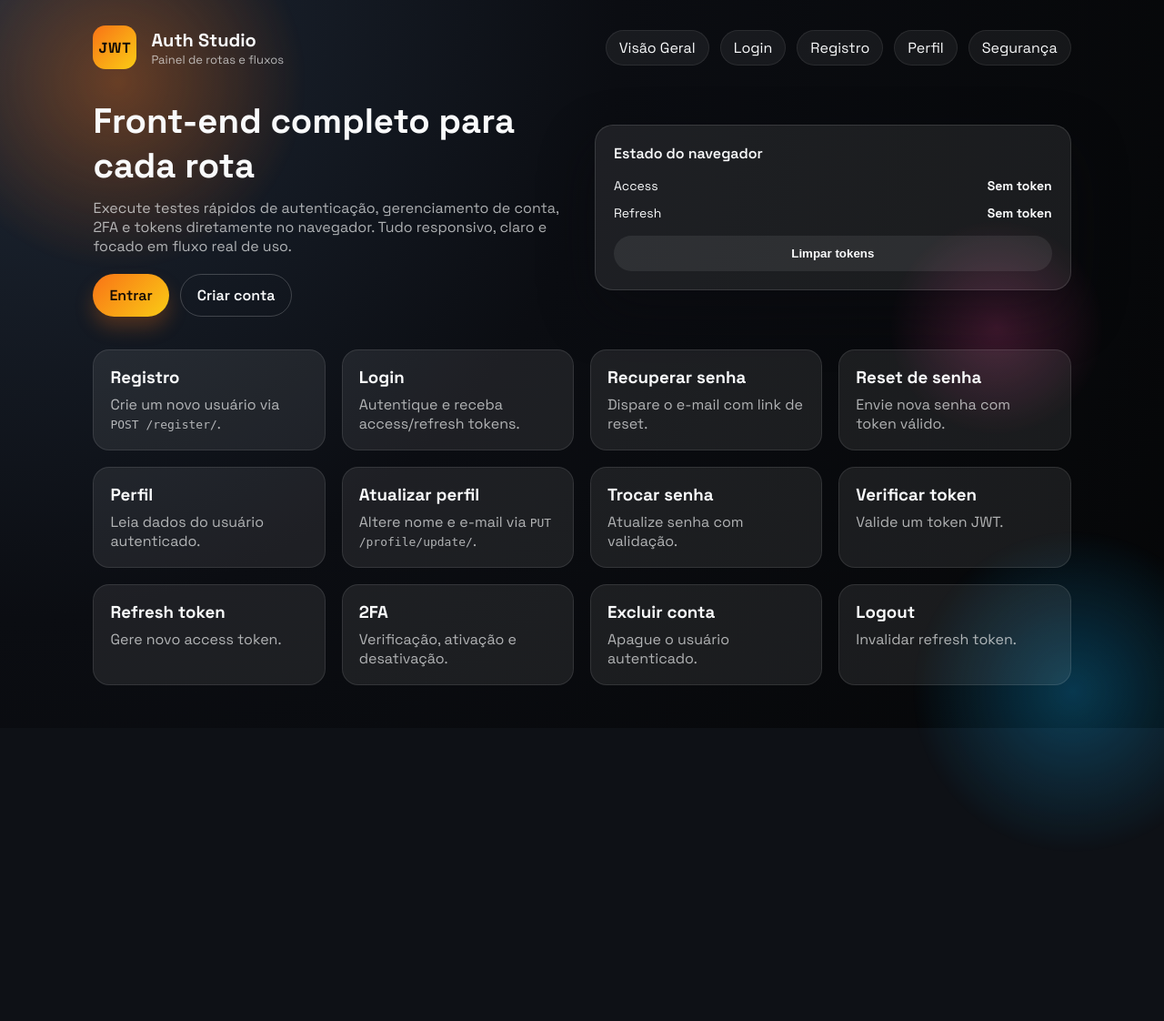
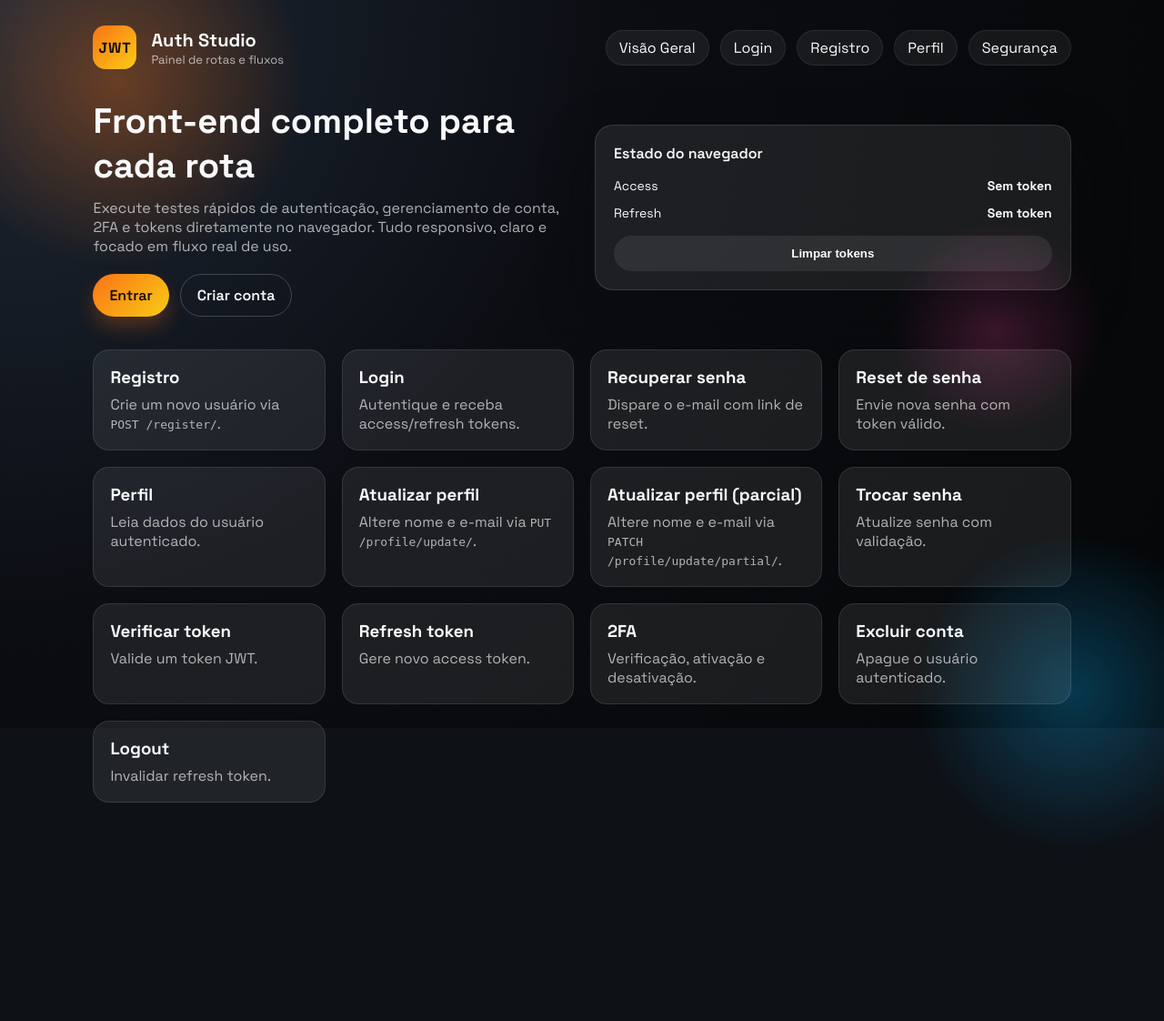
Before and after one commit to gleydson-silv/jwt_authentication, a Django app: page /app/ in a window 1280 px wide. Shown: the top 1122 px of the page at 91% size. Run offline with Django 5.2, Linux system fonts and the light colour scheme.

Commit message:
adiciona link de atualização parcial de perfil

```diff
--- a/users/templates/users/app_home.html
+++ b/users/templates/users/app_home.html
@@ -53,6 +53,10 @@
     <h3>Atualizar perfil</h3>
     <p>Altere nome e e-mail via <code>PUT /profile/update/</code>.</p>
   </a>
+  <a class="panel" href="/app/profile/update/partial/">
+    <h3>Atualizar perfil (parcial)</h3>
+    <p>Altere nome e e-mail via <code>PATCH /profile/update/partial/</code>.</p>
+  </a>
   <a class="panel" href="/app/change-password/">
     <h3>Trocar senha</h3>
     <p>Atualize senha com validação.</p>
```
